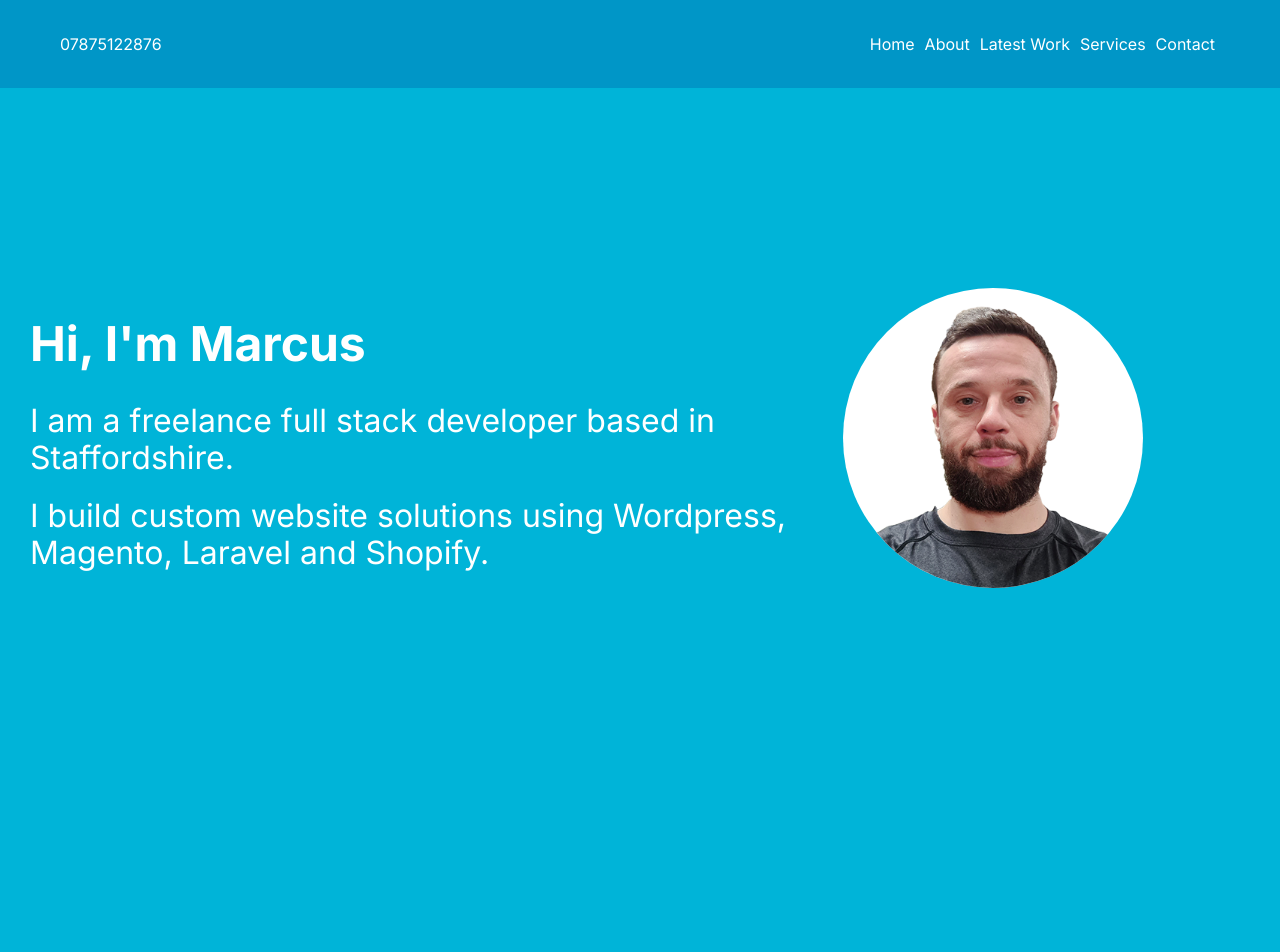
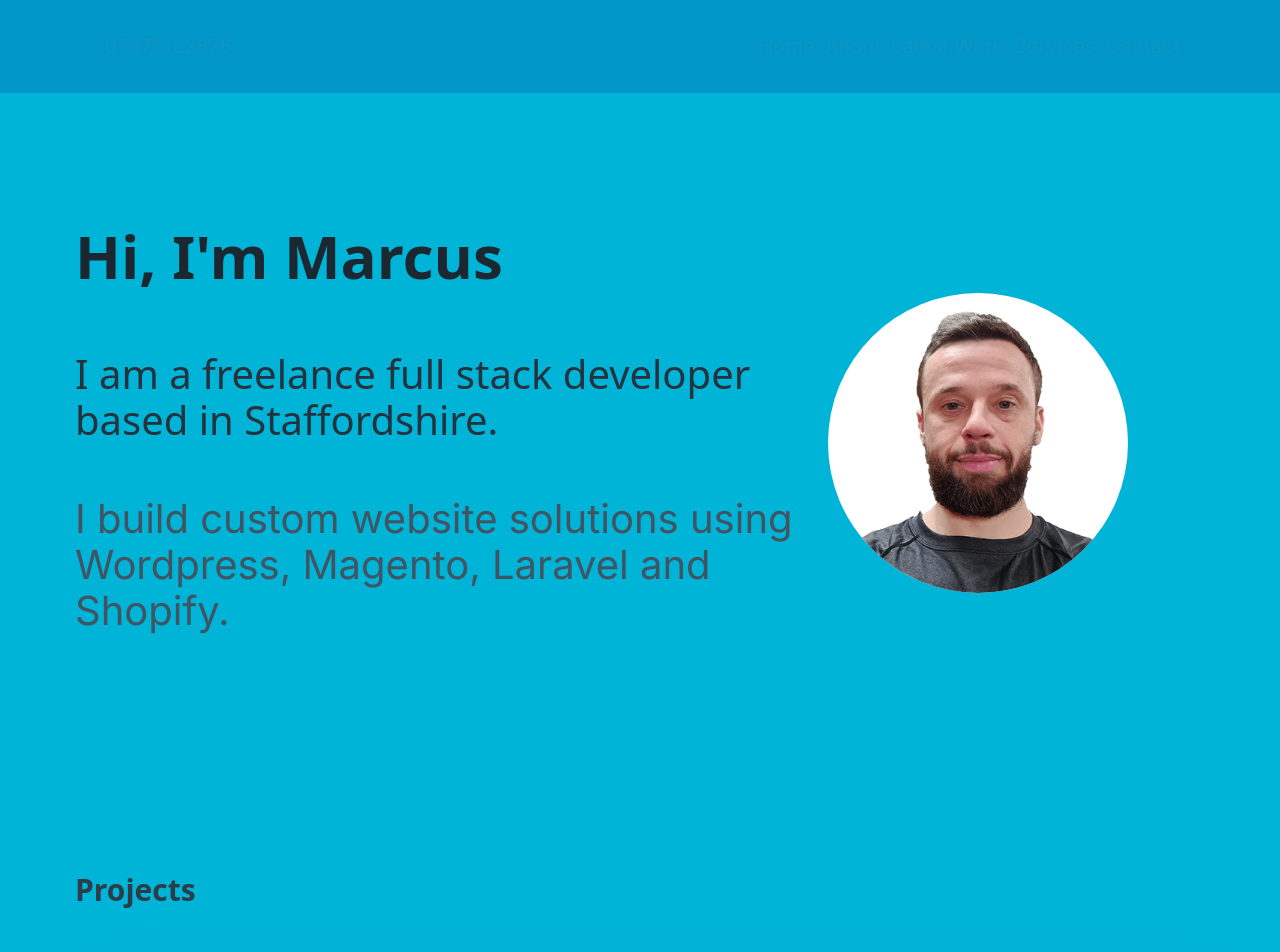
Before and after one commit to linear5ky/portfolio-2023, a Next.js app: page / in a window 1280 px wide. Shown: the top 952 px of the page. Before the commit the page ends 800 px from the top, so only its background shows below. Built offline with nearby package versions, Linux system fonts and the light colour scheme.

Commit message:
feat: add picocss

```diff
--- a/pages/index.jsx
+++ b/pages/index.jsx
@@ -2,10 +2,13 @@ import Head from 'next/head'
 import Image from 'next/image'
 import { Inter } from '@next/font/google'
 import 'normalize.css';
+import '@picocss/pico'
 
 import styles from '../styles/Home.module.css'
 import Nav from "../components/Nav";
 import Hero from "../components/Hero";
+import Projects from "../components/Projects";
+import Services from "../components/Services";
 
 const inter = Inter({ subsets: ['latin'] })
 
@@ -13,7 +16,7 @@ export default function Home() {
   return (
     <>
       <Head>
-        <title>Create Next App</title>
+        <title>Freelance Web Developer</title>
         <meta name="description" content="Generated by create next app" />
         <meta name="viewport" content="width=device-width, initial-scale=1" />
         <link rel="icon" href="/favicon.ico" />
@@ -22,7 +25,8 @@ export default function Home() {
 
       <Nav />
       <Hero />
-
+      <Projects />
+      <Services />
 
          {/* <main className={styles.main}>
             <div className={styles.description}>
```
